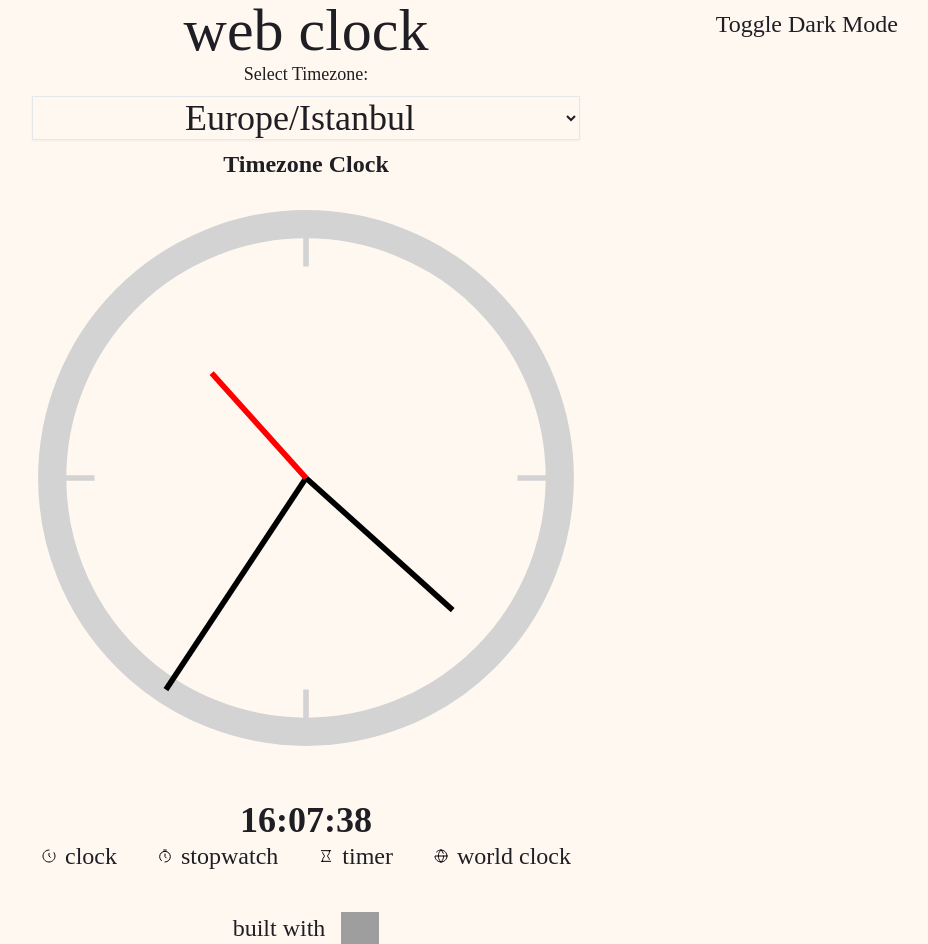
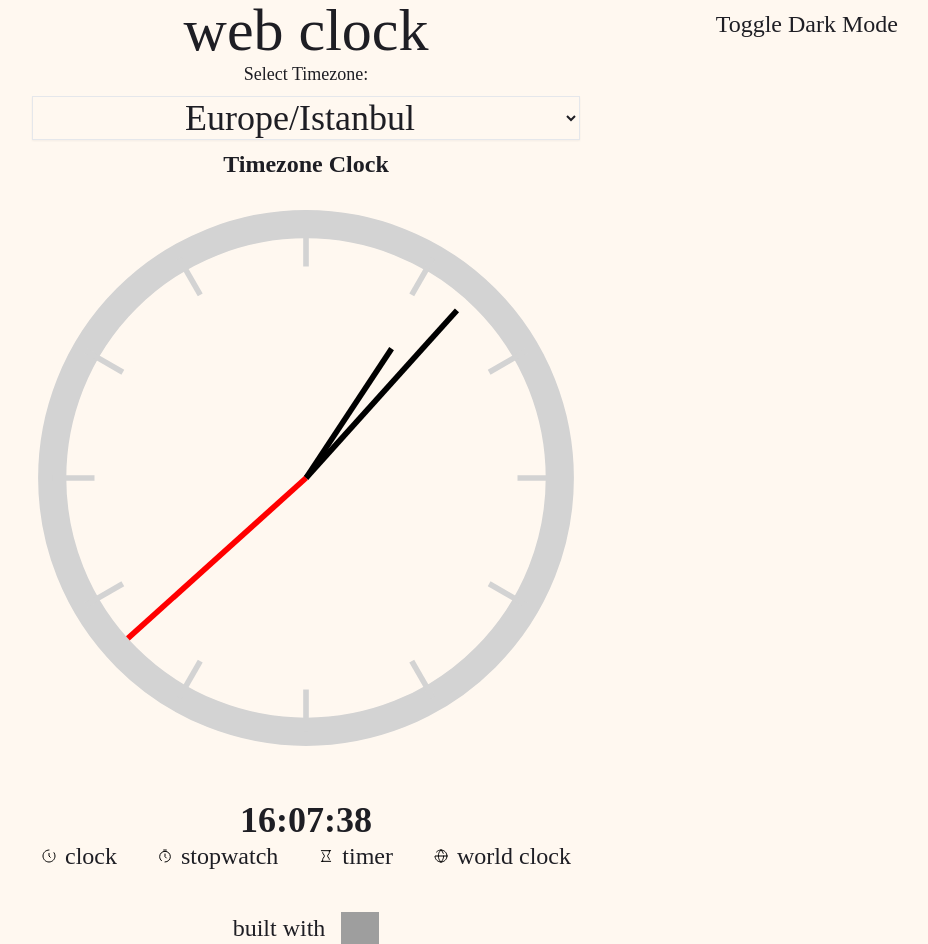
Before and after one commit to mal1kc/web_clock, a SvelteKit app: page / in a window 1280 px wide. Shown: the whole page, without its empty margins (334-1262 px from the left). Built offline with nearby package versions, Linux system fonts and the light colour scheme; grey boxes are pictures that could not be loaded.

Commit message:
fix: fix #1 analog clock

```diff
--- a/src/components/clock.svelte
+++ b/src/components/clock.svelte
@@ -2,6 +2,11 @@
   import { onMount, onDestroy } from "svelte";
   let { timezone = $bindable() }: { timezone: string } = $props();
   const default_tz = "Europe/Istanbul";
+
+  let hour_hand_degree = $state(0);
+  let min_hand_degree = $state(0);
+  let second_hand_degree = $state(0);
+  const second_hand_angular_vel = (1 / 60) * 360;
 
   onMount(() => {
     updateClock(timezone ?? default_tz);
@@ -13,10 +18,15 @@
   let interval: number;
 
   function updateClock(tz: string): Date {
-    return changeTimeZone(new Date(), tz);
+    let updated_time = changeTimeZone(new Date(), tz);
+    hour_hand_degree =
+      30 * updated_time.getHours() + 0.5 * updated_time.getMinutes();
+    min_hand_degree = updated_time.getMinutes() * 6;
+    second_hand_degree = updated_time.getSeconds() * second_hand_angular_vel;
+    return updated_time;
   }
 
-  function changeTimeZone(date: string | Date, timeZone: string) {
+  function changeTimeZone(date: string | Date, timeZone: string): Date {
     if (typeof date === "string") {
       return new Date(
         new Date(date).toLocaleString("en-US", {
@@ -40,6 +50,8 @@
   onDestroy(() => {
     clearInterval(interval);
   });
+
+  const marks = [0, 5, 10, 15, 20, 25, 30, 35, 40, 45, 50, 55];
 </script>
 
 <div class="flex flex-col items-center stify-center">
@@ -55,73 +67,45 @@
       stroke-width="10"
       fill="none"
     />
-
+    {#each marks as mark, index}
       <line
-      id="clock-min-45"
-      x1="100"
-      y1="175"
-      x2="100"
-      y2="190"
-      stroke="lightgray"
-      stroke-width="2"
-    />
-    <line
-      id="clock-min-15"
-      x1="100"
-      y1="25"
-      x2="100"
-      y2="10"
-      stroke="lightgray"
-      stroke-width="2"
-    />
-
-    <line
-      id="clock-min-30"
-      x1="190"
-      y1="100"
-      x2="175"
-      y2="100"
-      stroke="lightgray"
-      stroke-width="2"
-    />
-
-    <line
-      id="clock-min-0"
+        id="clock-min-{mark}"
         x1="10"
         y1="100"
         x2="25"
         y2="100"
         stroke="lightgray"
         stroke-width="2"
+        transform="rotate({index * 30} 100 100)"
       />
+    {/each}
 
     <line
-      x1="100"
+      x1="45"
       y1="100"
       x2="100"
-      y2="10"
+      y2="100"
       stroke="black"
       stroke-width="2"
-      transform="rotate({(time.getHours() % 12) * 30 +
-        time.getMinutes() * 0.5} 100 100)"
+      transform="rotate({hour_hand_degree} 100 100)"
     />
     <line
-      x1="100"
+      x1="20"
       y1="100"
       x2="100"
-      y2="30"
+      y2="100"
       stroke="black"
       stroke-width="2"
-      transform="rotate({time.getMinutes() * 6} 100 100)"
+      transform="rotate({min_hand_degree} 100 100)"
     />
     <line
-      x1="100"
+      x1="15"
       y1="100"
       x2="100"
-      y2="50"
+      y2="100"
       stroke="red"
       stroke-width="2"
-      transform="rotate({time.getSeconds() * 6} 100 100)"
+      transform="rotate({second_hand_degree} 100 100)"
     />
   </svg>
   <div class="flex mt-10 items-center justify-center font-bold">
--- a/src/utils/cookie_manage.ts
+++ b/src/utils/cookie_manage.ts
@@ -12,7 +12,7 @@ export function setCookie(name: string, value: any, days: number) {
       date.setTime(date.getTime() + (days * 24 * 60 * 60 * 1000));
       expires = "; expires=" + date.toUTCString();
     }
-    document.cookie = name + "=" + (value || "") + expires + "; path=/";
+    document.cookie = name + "=" + (value || "") + expires + "; path=/" + ";SameSite=Strict";
   }
 }
 
```
Lines whose indentation alone changed are shown as unchanged.
